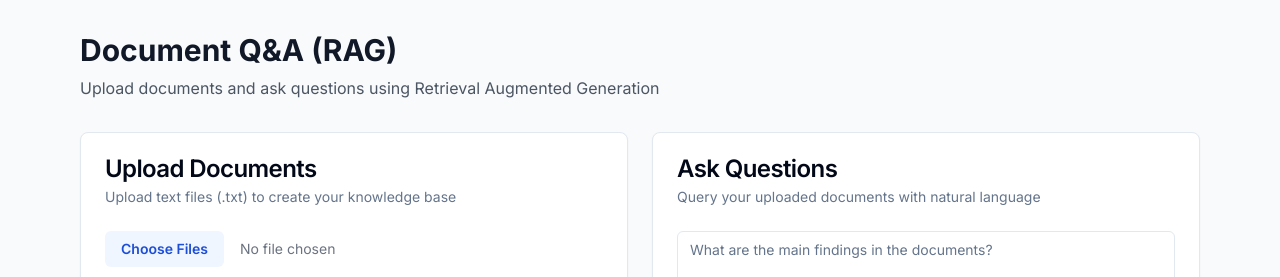
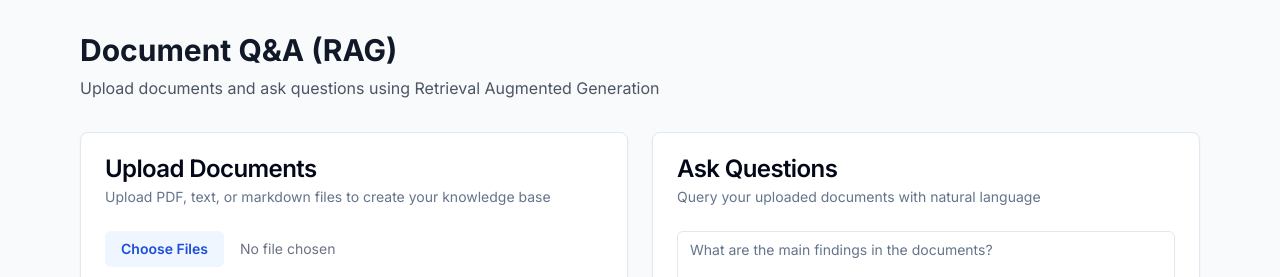
Before and after one commit to shreyaupretyy/taskflow-agent, a Next.js app in the folder frontend/: page /agents/document-qa in a window 1280 px wide. Shown: the top 277 px of the page. Built offline with nearby package versions, Linux system fonts and the light colour scheme.

Commit message:
Enable PDF upload in document Q&A interface

```diff
--- a/frontend/src/app/agents/document-qa/page.tsx
+++ b/frontend/src/app/agents/document-qa/page.tsx
@@ -130,7 +130,7 @@ export default function DocumentQAPage() {
             <CardHeader>
               <CardTitle>Upload Documents</CardTitle>
               <CardDescription>
-                Upload text files (.txt) to create your knowledge base
+                Upload PDF, text, or markdown files to create your knowledge base
               </CardDescription>
             </CardHeader>
             <CardContent className="space-y-4">
@@ -139,7 +139,7 @@ export default function DocumentQAPage() {
                   id="file-upload"
                   type="file"
                   multiple
-                  accept=".txt,.md"
+                  accept=".txt,.md,.markdown,.pdf"
                   onChange={(e) => setFiles(e.target.files)}
                   className="block w-full text-sm text-gray-500
                     file:mr-4 file:py-2 file:px-4
```
Also changed, not shown: 3 other files (tests, documents, lock files or other folders).
